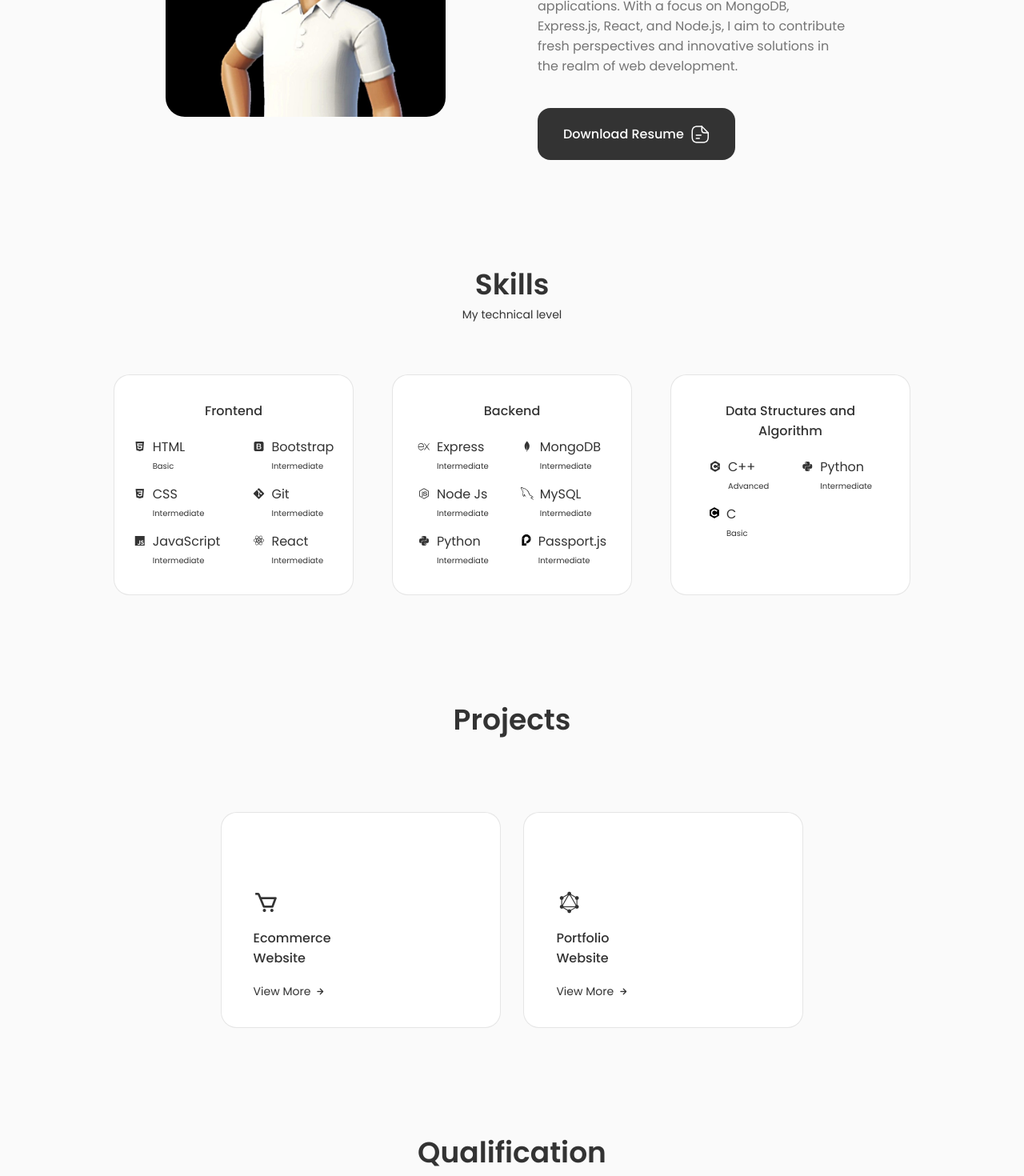
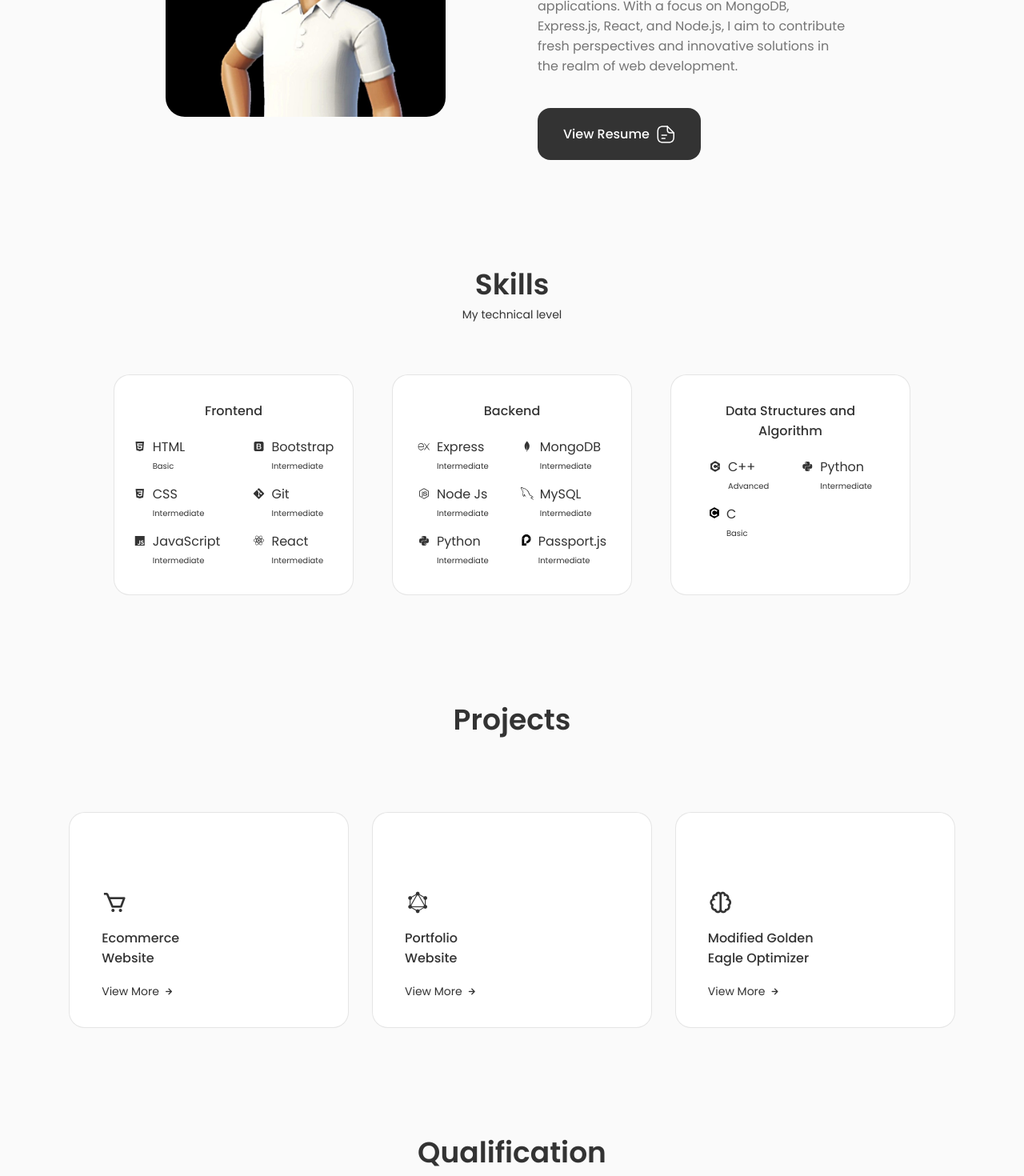
Before and after one commit to DivyanshSaharan/Portfolio, a React (Vite) app: page / in a window 1280 px wide. Shown: the part 1100-2570 px from the top of the page at 80% size. Built offline with nearby package versions, Linux system fonts and the light colour scheme.

Commit message:
expUpdate

```diff
--- a/src/Components/About/About.jsx
+++ b/src/Components/About/About.jsx
@@ -14,7 +14,7 @@ const About = () => {
             <div className="about__data">
                 <Info />
                 <p className="about__description">Currently exploring the MERN stack as a computer science student, I am dedicated to developing my skills in creating modern web applications. With a focus on MongoDB, Express.js, React, and Node.js, I aim to contribute fresh perspectives and innovative solutions in the realm of web development.</p>
-                <a download="" href={Resume} className="button button--flex">Download Resume
+                <a download="" href="https://docs.google.com/document/d/1tLX2kRIgdei5t-YBkxGkDdbbTIk2wYzGia6d4a2PX7E/edit?usp=sharing" className="button button--flex" target="_blank">View Resume
                 <svg
                 className="button__icon"
                 xmlns="http://www.w3.org/2000/svg"
--- a/src/Components/Projects/Projects.jsx
+++ b/src/Components/Projects/Projects.jsx
@@ -92,6 +92,50 @@ const Projects = () => {
                     </div>
                 </div>
             </div>
+            <div className="project__content">
+                <div>
+                    <i class='bx bx-brain services__icon'></i>
+                    <h3 className="project__title">Modified Golden <br></br>Eagle Optimizer</h3>
+                </div>
+                <span className="project__button" onClick={()=>toggleTab(2)}>View More <i className="uil uil-arrow-right services__button-icon"></i></span>
+                <div className={toggleState===2?"project__modal active-modal":"project__modal"}>
+                    <div className="project__modal-content">
+                        <i className="uil uil-times services__modal-close" onClick={()=>toggleTab(0)}></i>
+                        <h3 className="project__modal-title">Modified Golden Eagle Optimizer</h3>
+                        <p className="project__modal-description"><a href="https://github.com/DivyanshSaharan/Modified-Golden-Eagle-Optimizer" className="button button--flex project__link" target="_blank">Project Link</a></p>
+
+                        <ul className="project__modal-services grid">
+                            <li className="project__modal-service">
+                                <i className="uil uil-check-circle services__modal-icon"></i>
+                                <p className="services__modal-info">
+                                Engineered a novel exploration strategy by incorporating adaptive step size variability, stooping and targeted random
+                                walk mechanisms; this initiative led to the algorithm's ability to evaluate 50% more scenarios, increasing overall
+                                performance.
+                                </p>
+                            </li>
+                            <li className="project__modal-service">
+                                <i className="uil uil-check-circle services__modal-icon"></i>
+                                <p className="services__modal-info">
+                                Improvedthe performance of the existing algorithm on 40 out of the 59 Benchmark functions from the CEC benchmark
+                                suites.
+                                </p>
+                            </li>
+                            {/* <li className="project__modal-service">
+                                <i className="uil uil-check-circle services__modal-icon"></i>
+                                <p className="services__modal-info">
+                                   <b>Responsive design:</b> Guarantees easy access and a consistent experience across various devices.
+                                </p>
+                            </li>
+                            <li className="project__modal-service">
+                                <i className="uil uil-check-circle services__modal-icon"></i>
+                                <p className="services__modal-info">
+                                   <b>Dual marketplace functionality:</b> Enables sellers to list products and buyers to make purchases, fostering a dynamic commercial environment.
+                                </p>
+                            </li> */}
+                        </ul>
+                    </div>
+                </div>
+            </div>
         </div>
     </section>
   )
--- a/src/Components/Projects/projects.css
+++ b/src/Components/Projects/projects.css
@@ -3,7 +3,7 @@
 }
 
 .projects__container{
-    grid-template-columns: repeat(2,350px);
+    grid-template-columns: repeat(3,350px);
     justify-content: center;
     column-gap: 1.8rem;
 }
--- a/src/Components/Qualification/Qualification.jsx
+++ b/src/Components/Qualification/Qualification.jsx
@@ -70,11 +70,11 @@ const Qualification = () => {
                 <div className={toggleState===2?"qualification__content qualification__content-active":"qualification__content"}>
                     <div className="qualification__data">
                         <div>
-                            <h3 className="qualification__title"></h3>
-                            <span className="qualification__subtitle"></span>
+                            <h3 className="qualification__title">SDE Intern</h3>
+                            <span className="qualification__subtitle">Datence Technologies</span>
                             <div className="qualification__calendar">
                                 <i className="uil uil-calendar-alt"></i>
-                                2024
+                                10-2024 - Present
                             </div>
                         </div>
                         <div>
```
